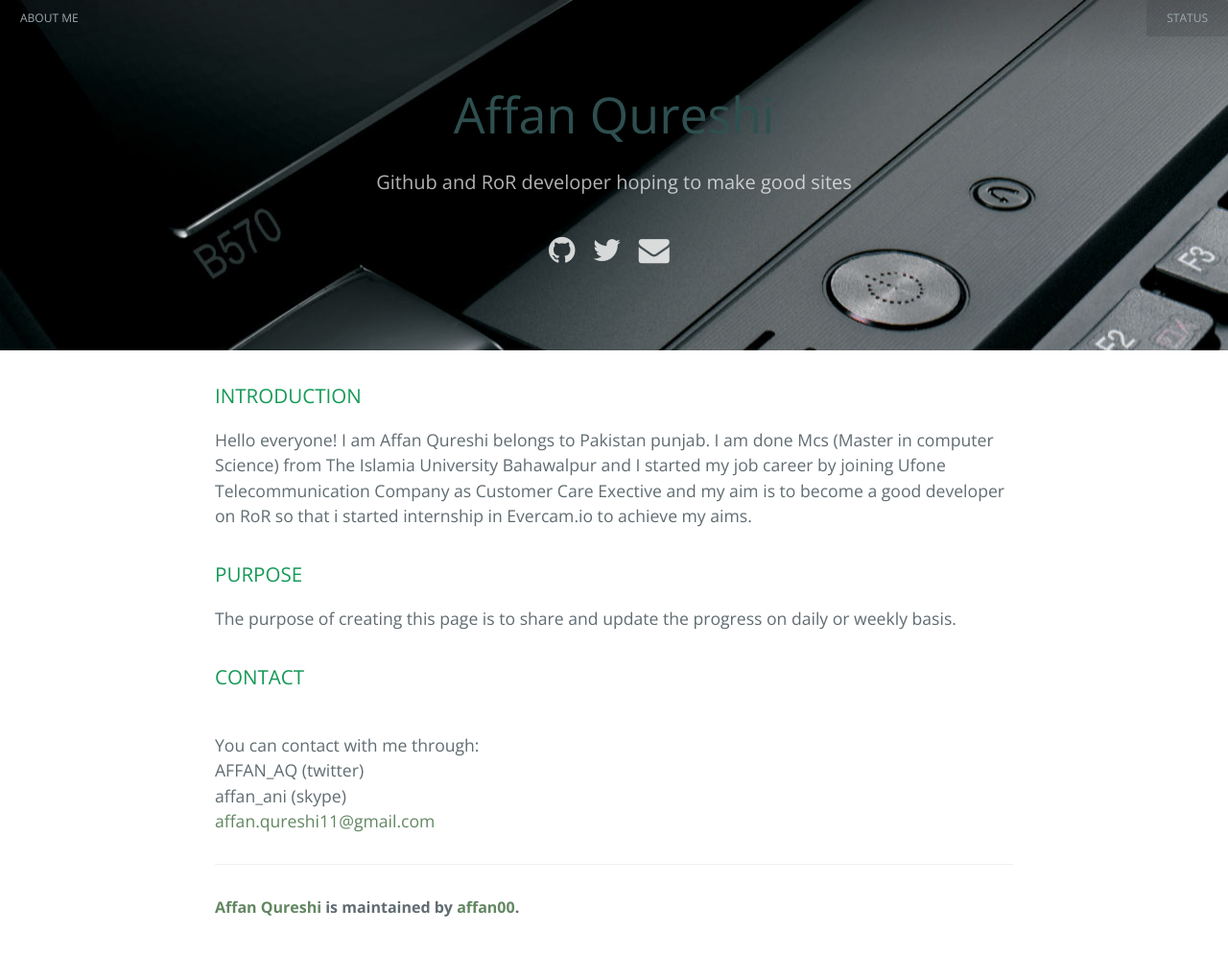
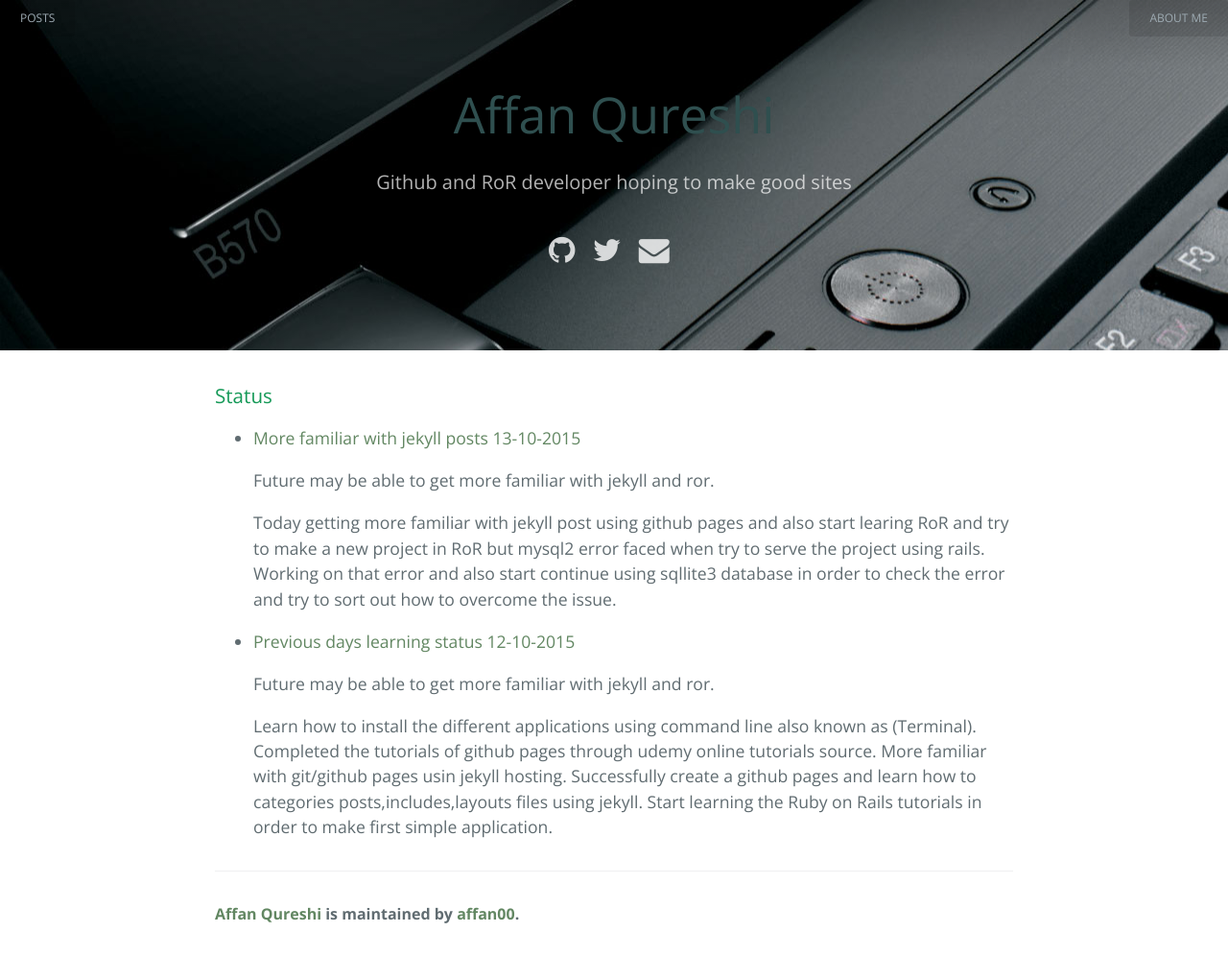
Before and after one commit to affan00/affan00.github.io, a Jekyll site: the page built from index.html, in a window 1280 px wide. Shown: the whole page at 96% size. Built offline with Jekyll 4.4.1, drawn with Linux system fonts in a browser that asks for light colours; nearby versions of some CDN libraries; Markdown is read by kramdown in place of the engine named in the settings.

Commit message:
changes added

```diff
--- a/_includes/nav.html
+++ b/_includes/nav.html
@@ -1,5 +1,5 @@
 <nav class="main-nav overlay clearfix">
 
-    <a class="subscribe-button" href="{{site.baseurl}}/Status.html">Status</a>
-    <a class="about-me-button" href="{{site.baseurl}}/index.html">About me</a>
+    <a class="subscribe-button" href="{{site.baseurl}}/Status.html">About me</a>
+    <a class="about-me-button" href="{{site.baseurl}}/index.html">Posts</a>
 </nav>
--- a/_layouts/default.html
+++ b/_layouts/default.html
@@ -14,7 +14,7 @@
 <section class="page-header" style="background-image: url({{site.baseurl}}/images/keys.jpg)">
     {% include nav.html %}
 
-    <a class="project-name" href="{{site.baseurl}}/index.html">Affan Qureshi</a>
+    <a class="project-name" href="{{site.baseurl}}/Status.html">Affan Qureshi</a>
     <h2 class="project-tagline">Github and RoR developer hoping to make good sites</h2>
     <h2 class="page-description icons">
 
--- a/index.html
+++ b/index.html
@@ -1,26 +1,21 @@
 ---
 layout: default
 ---
-
-    <section class="main-content">
-      <h3>
-<a id="introduction" class="anchor" href="#introduction" aria-hidden="true"><span class="octicon octicon-link"></span></a>INTRODUCTION</h3>
-
-<p>Hello everyone! I am Affan Qureshi belongs to Pakistan punjab. I am done Mcs (Master in computer Science) from The Islamia University Bahawalpur and I started my job career by joining Ufone Telecommunication Company as Customer Care Exective and my aim is to become a good developer on RoR so that i started internship in Evercam.io to achieve my aims.</p>
-
-<h3>
-<a id="purpose" class="anchor" href="#purpose" aria-hidden="true"><span class="octicon octicon-link"></span></a>PURPOSE</h3>
-
-<p>The purpose of creating this page is to share and update the progress on daily or weekly basis.</p>
+<section class="main-content">
+    <h3>
+        <a id="Status" class="anchor" href="#purpose" aria-hidden="true"><span class="octicon octicon-link"></span></a>Status</h3>
 
 
-<h3>
-<a id="contact" class="anchor" href="#contact" aria-hidden="true"><span class="octicon octicon-link"></span></a>CONTACT</h3>
+    <ul>
+        {% for Status in site.posts %}
+        <li>
+            <a href="">{{Status.title}}</a>
+            <p>{{Status.meta}}</p>
+            <p>{{Status.content}}</p>
+        </li>
+        {% endfor %}
+    </ul>
 
-<br>You can contact with me through: </br>
-        AFFAN_AQ (twitter)</br>
-affan_ani (skype) </br>
-<a href="mailto:affan.qureshi11@gmail.com">affan.qureshi11@gmail.com</a></p>
 
       <footer class="site-footer">
         <span class="site-footer-owner"><a href="https://github.com/affan00/aq.github.io">Affan Qureshi</a> is maintained by <a href="https://github.com/affan00">affan00</a>.</span>
```
Also changed, not shown: Status.html (+24 -12 lines).
